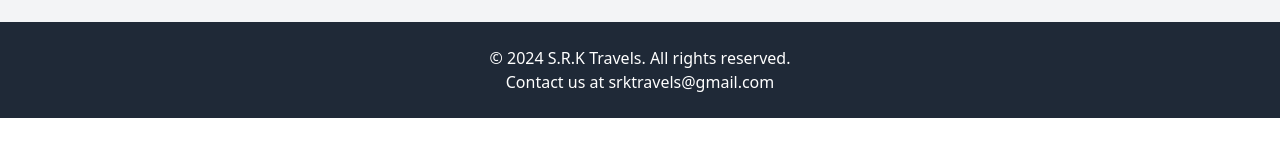
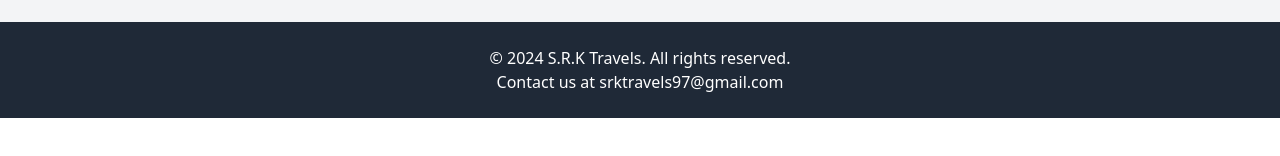
Before and after one commit to dineshdevelope/Taxi-Booking-App, a React (Vite) app: page / in a window 1280 px wide. Shown: the part 320-476 px from the top of the page. Built offline with nearby package versions, Linux system fonts and the light colour scheme.

Commit message:
fix:Table

```diff
--- a/src/components/MainContent.jsx
+++ b/src/components/MainContent.jsx
@@ -24,7 +24,10 @@
       {/* Footer Section */}
       <footer className="bg-gray-800 text-white py-6 text-center">
         <p>&copy; 2024 S.R.K Travels. All rights reserved.</p>
-        <p>Contact us at srktravels@gmail.com</p>
+        <p>Contact us at <a href="mailto:srktravels97@gmail.com"
+>srktravels97@gmail.com</a></p>
+
+
       </footer>
      </div>
   )
--- a/src/components/ViewBookings.jsx
+++ b/src/components/ViewBookings.jsx
@@ -50,7 +50,7 @@
   <p className='text-center font-serif font-semibold'>Travel Booking List</p>
 </div>
 
-<div className="grid grid-cols-1  md:grid-cols-2 lg:grid-cols-3 md:gap-5 ">
+{ formdata.length > 0 ?( <div className="grid grid-cols-1  md:grid-cols-2 lg:grid-cols-3 md:gap-5 ">
 
 {formdata.map((item,index)=>{
   return(
@@ -83,7 +83,13 @@
 
 
 
+</div> ) :  <div className="pt-3">
+  <p className="text-center font-semibold font-mono">Your List Is Empty 😶‍🌫️</p>
+
 </div>
+}
+
+
 
 
   </div>
```
Lines whose indentation alone changed are shown as unchanged.
